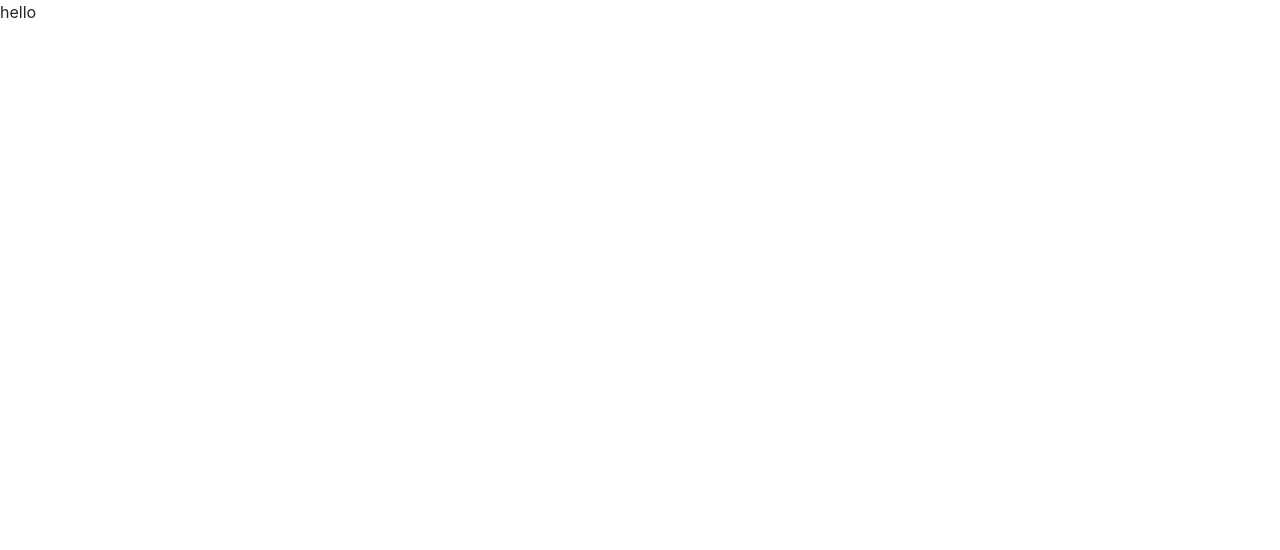
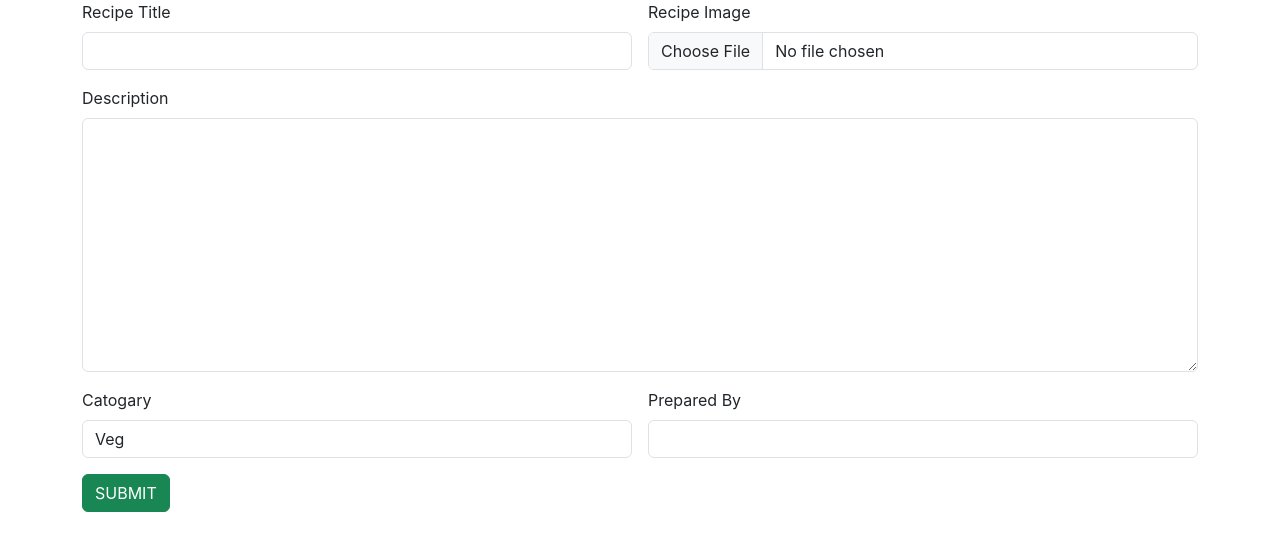
Before and after one commit to Xtinaps/Recipe-app, a React (Create React App) app: page / in a window 1280 px wide. Shown: the top 550 px of the page. Built offline with nearby package versions, Linux system fonts and the light colour scheme.

Commit message:
Add recipie completed

```diff
--- a/src/App.js
+++ b/src/App.js
@@ -1,10 +1,11 @@
 import logo from './logo.svg';
 import './App.css';
+import AddRecipie from './components/AddRecipie';
 
 function App() {
   return (
     <div>
-     hello
+     <AddRecipie/>
     </div>
   );
 }
--- /dev/null
+++ b/src/components/AddRecipie.jsx
@@ -0,0 +1,44 @@
+import React from 'react'
+
+const AddRecipie = () => {
+  return (
+    <div>
+        <div className="container">
+            <div className="row">
+                <div className="col col-12 col-sm-12 col-md-12 col-lg-12 col-xl-12 col-xxl-12">
+                    <div className="row g-3">
+                        <div className="col col-12 col-sm-6 col-md-6 col-lg-6 col-xl-6 col-xxl-6">
+                            <label htmlFor="" className="form-label">Recipe Title</label>
+                            <input type="text" className="form-control" />
+                        </div>
+                        <div className="col col-12 col-sm-6 col-md-6 col-lg-6 col-xl-6 col-xxl-6">
+                            <label htmlFor="" className="form-label">Recipe Image</label>
+                            <input type="file" name="" id="" className="form-control" />
+                        </div>
+                        <div className="col col-12 col-sm-12 col-md-12 col-lg-12 col-xl-12 col-xxl-12">
+                            <label htmlFor="" className="form-label">Description</label>
+                            <textarea name="" id="" cols="30" rows="10" className="form-control"></textarea>
+                        </div>
+                        <div className="col col-12 col-sm-6 col-md-6 col-lg-6 col-xl-6 col-xxl-6">
+                            <label htmlFor="" className="form-label">Catogary</label>
+                            <select name="" id="" className="form-control">
+                                <option value="Veg">Veg</option>
+                                <option value="Nonveg">NonVeg</option>
+                            </select>
+                        </div>
+                        <div className="col col-12 col-sm-6 col-md-6 col-lg-6 col-xl-6 col-xxl-6">
+                            <label htmlFor="" className="form-label">Prepared By</label>
+                            <input type="text" className="form-control" />
+                        </div>
+                        <div className="col col-12 col-sm-6 col-md-6 col-lg-6 col-xl-6 col-xxl-6">
+                            <button className="btn btn-success">SUBMIT</button>
+                        </div>
+                    </div>
+                </div>
+            </div>
+        </div>
+    </div>
+  )
+}
+
+export default AddRecipie
```
